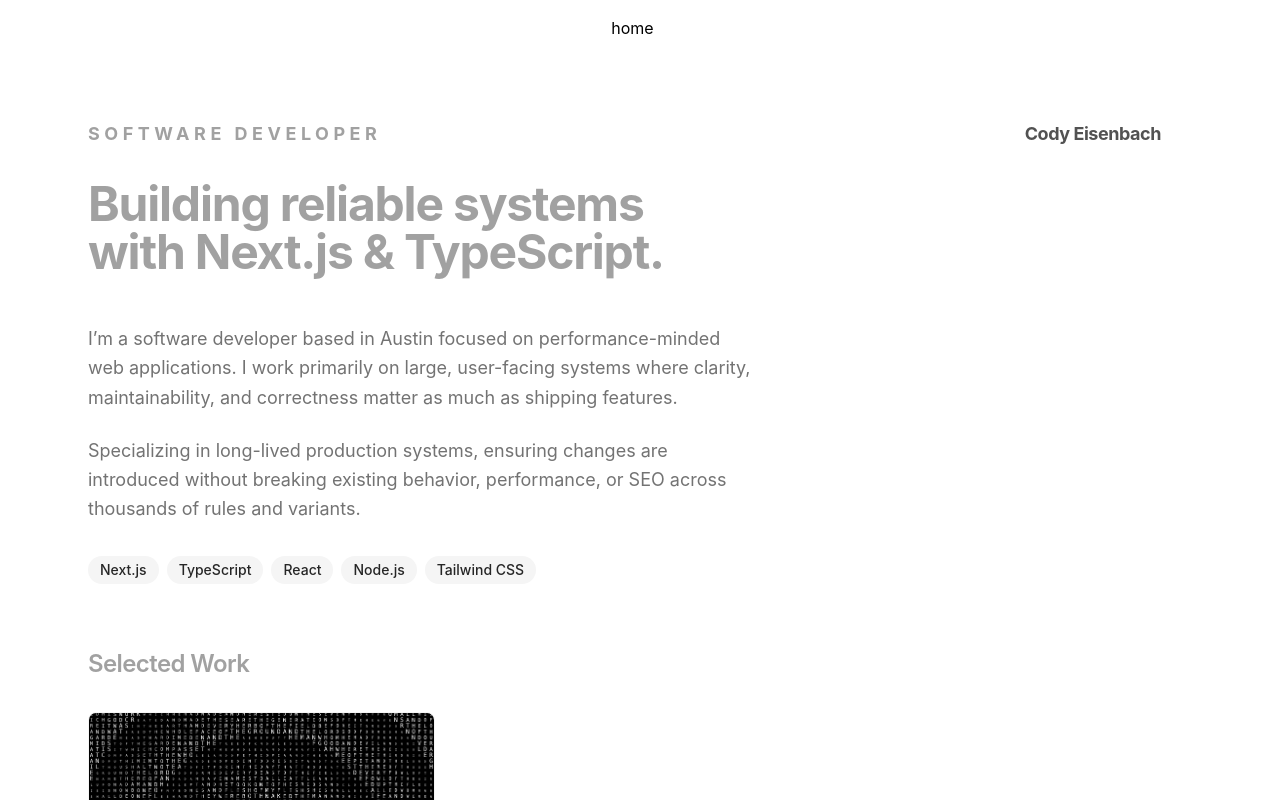
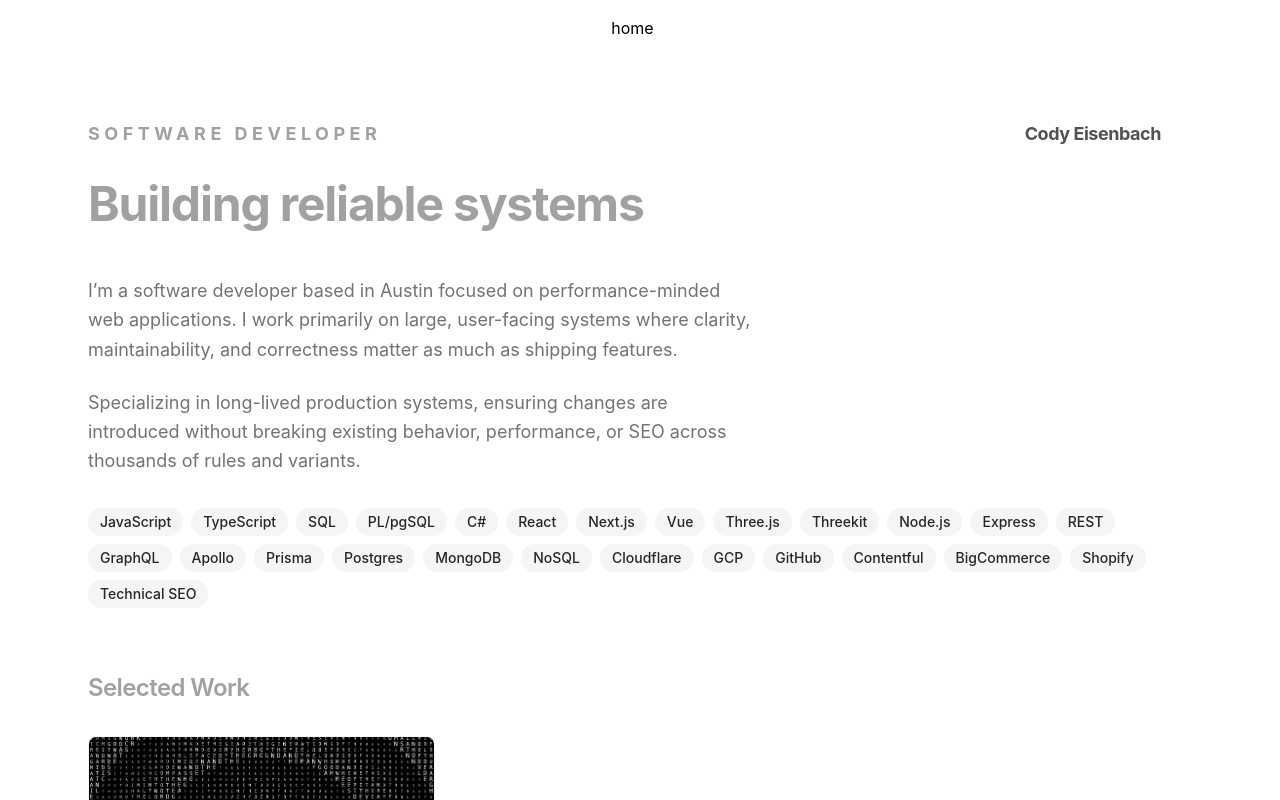
Before and after one commit to codyeisenbach/dev-portfolio, a Next.js app: page / in a window 1280 px wide. Shown: the top 800 px of the page. Built offline with nearby package versions, Linux system fonts and the light colour scheme.

Commit message:
copy change

```diff
--- a/app/page.tsx
+++ b/app/page.tsx
@@ -3,6 +3,47 @@ import { Accordion } from "app/components/accordion";
 import { HeroProfile } from "app/components/hero-profile";
 
 export default function Page() {
+  const skillPills = [
+    // Languages
+    "JavaScript",
+    "TypeScript",
+    "SQL",
+    "PL/pgSQL",
+    "C#",
+
+    // Frontend Frameworks & Libraries
+    "React",
+    "Next.js",
+    "Vue",
+    "Three.js",
+    "Threekit",
+
+    // Backend & API
+    "Node.js",
+    "Express",
+    "REST",
+    "GraphQL",
+    "Apollo",
+    "Prisma",
+
+    // Databases
+    "Postgres",
+    "MongoDB",
+    "NoSQL",
+
+    // Cloud, Infrastructure & DevOps
+    "Cloudflare",
+    "GCP",
+    "GitHub",
+
+    // CMS & Commerce Platforms
+    "Contentful",
+    "BigCommerce",
+    "Shopify",
+
+    // Domain Expertise
+    "Technical SEO",
+  ];
   return (
     <main className="mx-auto px-8 md:px-16 py-8">
       {/* --- Hero Section --- */}
@@ -20,8 +61,7 @@ export default function Page() {
             <div className="flex justify-between w-full">
               <div className="flex flex-col gap-y-2 mb-8 md:w-full">
                 <h1 className="text-4xl font-bold tracking-tight text-neutral-400 sm:text-5xl">
-                  Building reliable systems <br className="hidden sm:block" />
-                  with Next.js & TypeScript.
+                  Building reliable systems
                 </h1>
               </div>
             </div>
@@ -42,16 +82,14 @@ export default function Page() {
 
           {/* Tech Stack Pills */}
           <div className="flex mt-8 flex-wrap gap-2 text-sm font-medium text-neutral-600">
-            {["Next.js", "TypeScript", "React", "Node.js", "Tailwind CSS"].map(
-              (tech) => (
+            {skillPills.map((tech) => (
               <span
                 key={tech}
                 className="rounded-full bg-neutral-100 px-3 py-1 text-neutral-800"
               >
                 {tech}
               </span>
-              )
-            )}
+            ))}
           </div>
         </div>
       </section>
```
Also changed, not shown: 1 other file (tests, documents, lock files or other folders). Lines whose indentation alone changed are shown as unchanged.
